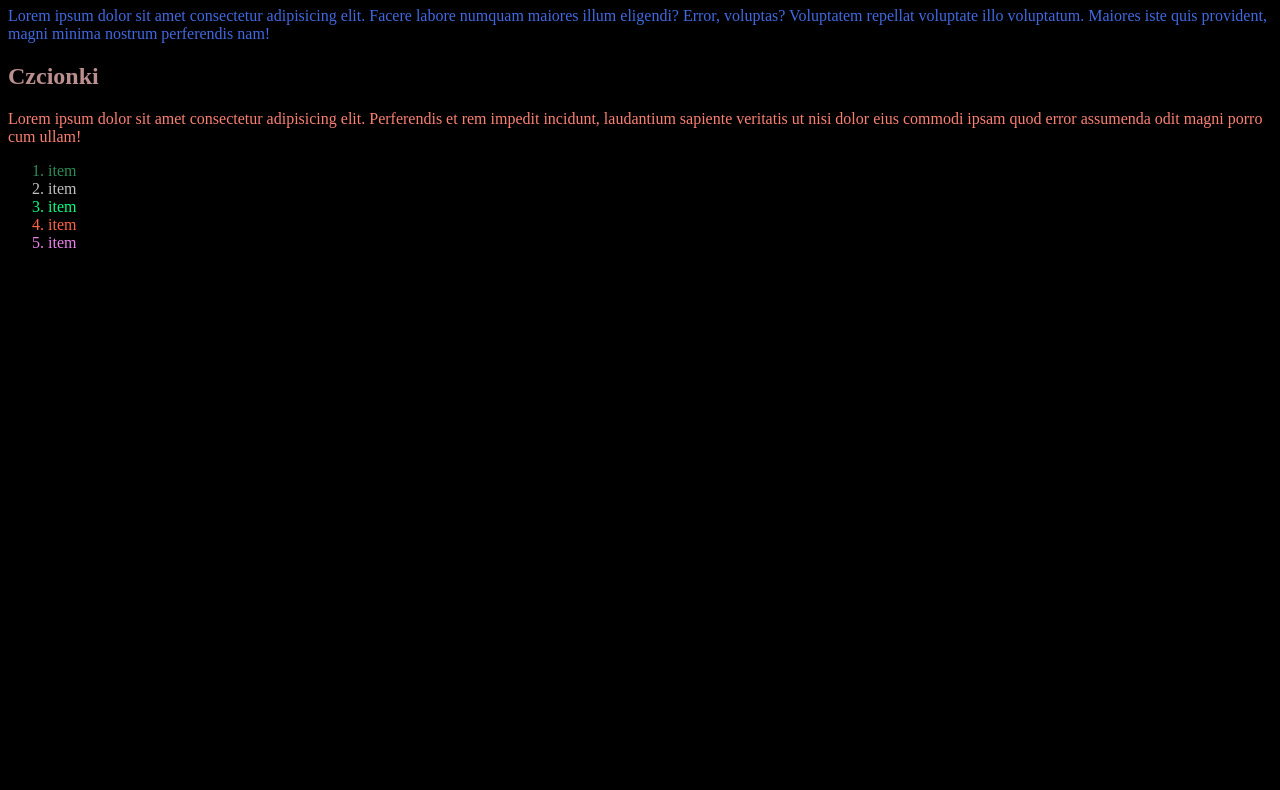
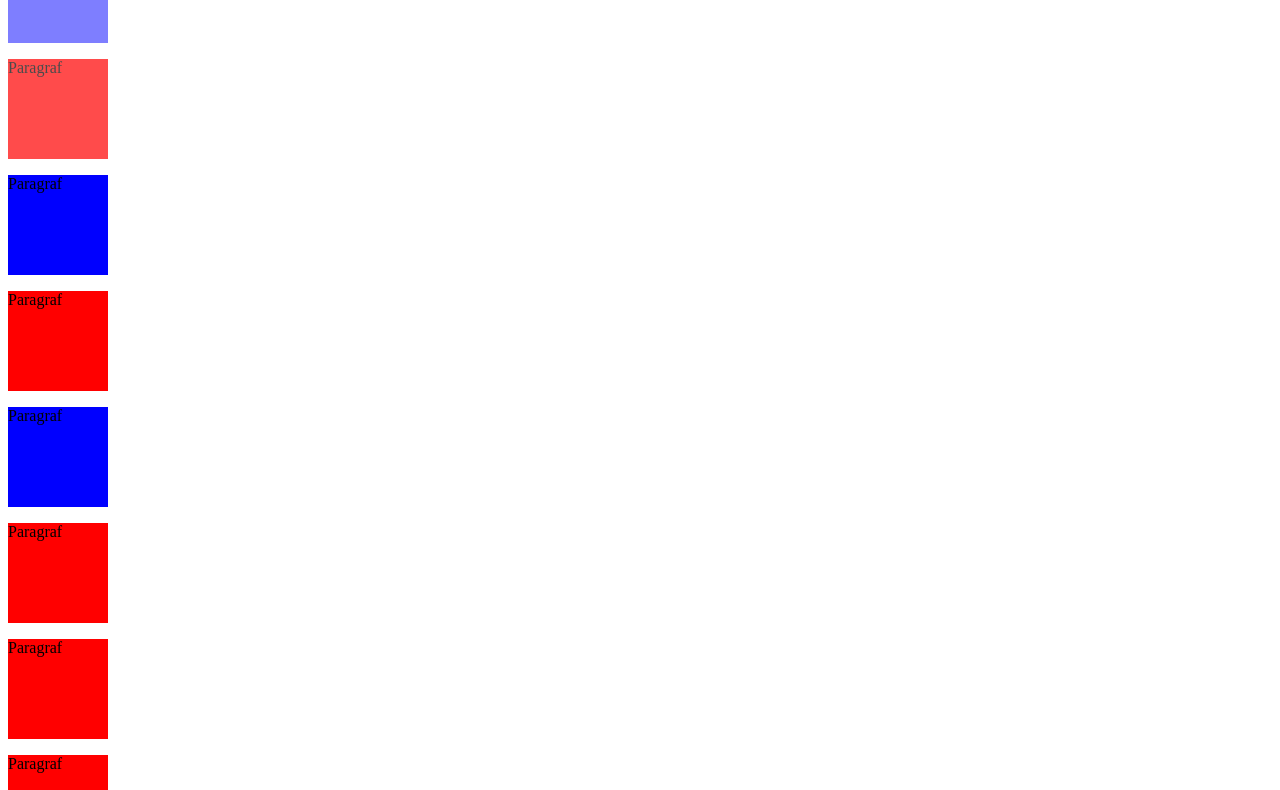
Before and after one commit to kkozak77/css-poprawa, a plain HTML site: page index.html in a window 1280 px wide. Shown: the part 73-863 px from the top of the page. Before the commit the page ends 800 px from the top, so only its background shows below. Drawn offline with Linux system fonts and the light colour scheme.

Commit message:
css-wybrane-paragrafy-poprawa

```diff
--- a/css/style.css
+++ b/css/style.css
@@ -1,30 +1,21 @@
 body {
-    background-color: black;
+    background-color: white;
 }
-h1 {
-    color: red;
+
+.first, .second, .third, .fourth, .fifth, .sixth, .seventh, .eighth, .ninth, .tenth{
+    background-color: red;
+    width: 100px;
+    height: 100px;
 }
-h2 {
-    color: rosybrown;
+
+.first, .third, .fifth{
+    background-color: blue;
 }
-.p1 {
-    color: royalblue;
+
+div.first {
+    opacity: 0.5;
 }
-.p2 {
-    color: salmon;
-}
-.li1 {
-    color: seagreen;
-}
-.li2 {
-    color: silver;
-}
-.li3 {
-    color: springgreen;
-}
-.li4 {
-    color: tomato;
-}
-.li5 {
-    color: violet;
-}
+
+div.second {
+    opacity: 0.7
+  }
--- a/index.html
+++ b/index.html
@@ -6,20 +6,20 @@
     <meta name="viewport" content="width=device-width, initial-scale=1.0">
     <title>CSS</title>
     <link rel="stylesheet" href="css/style.css">
+
 </head>
 <body>
 
-    <h1>Kolory tła</h1>
-    <p class="p1">Lorem ipsum dolor sit amet consectetur adipisicing elit. Facere labore numquam maiores illum eligendi? Error, voluptas? Voluptatem repellat voluptate illo voluptatum. Maiores iste quis provident, magni minima nostrum perferendis nam!</p>
-    <h2>Czcionki</h2>
-    <p class="p2">Lorem ipsum dolor sit amet consectetur adipisicing elit. Perferendis et rem impedit incidunt, laudantium sapiente veritatis ut nisi dolor eius commodi ipsam quod error assumenda odit magni porro cum ullam!</p>
-    <ol>
-        <li class="li1">item</li>
-        <li class="li2">item</li>
-        <li class="li3">item</li>
-        <li class="li4">item</li>
-        <li class="li5">item</li>
-    </ol>
+    <div class="first"><p>Paragraf</p></div>
+    <div class="second"><p>Paragraf</p></div>
+    <div class="third"><p>Paragraf</p></div>
+    <div class="fourth"><p>Paragraf</p></div>
+    <div class="fifth"><p>Paragraf</p></div>
+    <div class="sixth"><p>Paragraf</p></div>
+    <div class="seventh"><p>Paragraf</p></div>
+    <div class="eighth"><p>Paragraf</p></div>
+    <div class="ninth"><p>Paragraf</p></div>
+    <div class="tenth"><p>Paragraf</p></div>
 
 </body>
 </html>
```
